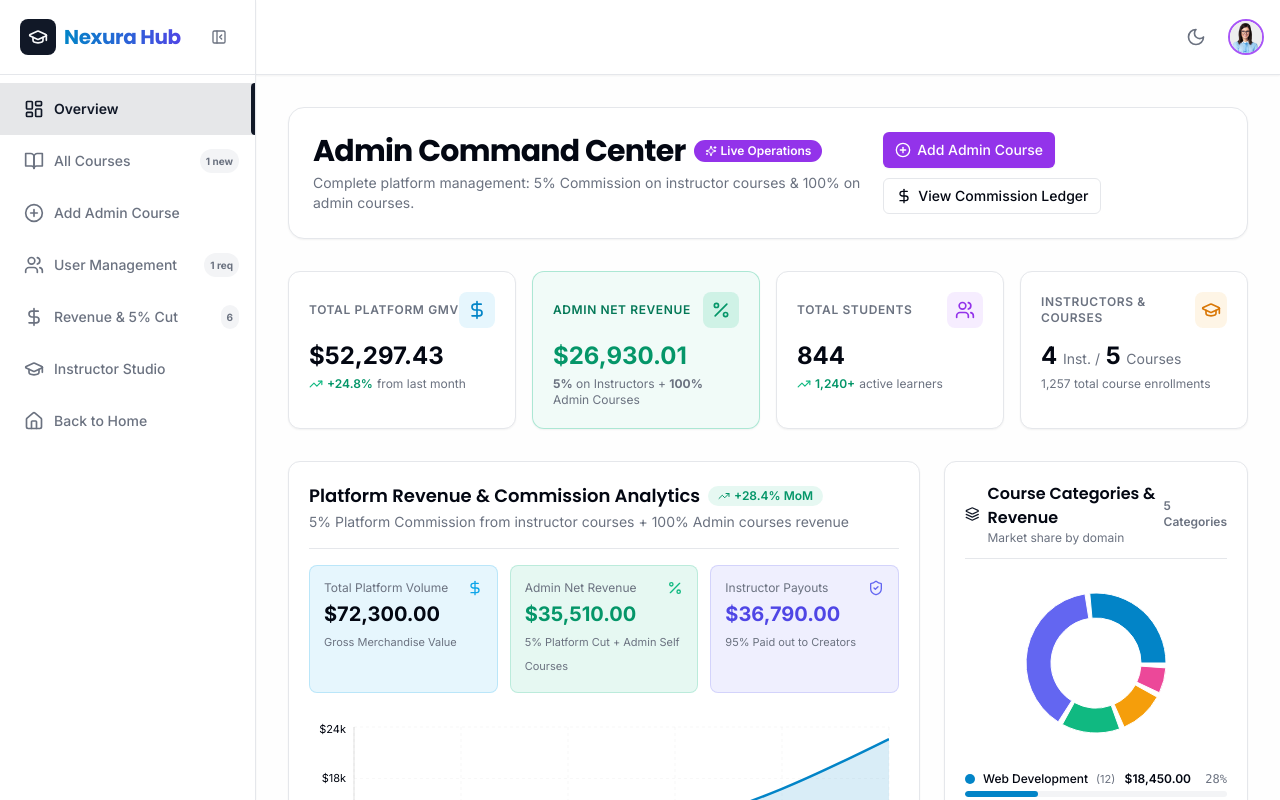
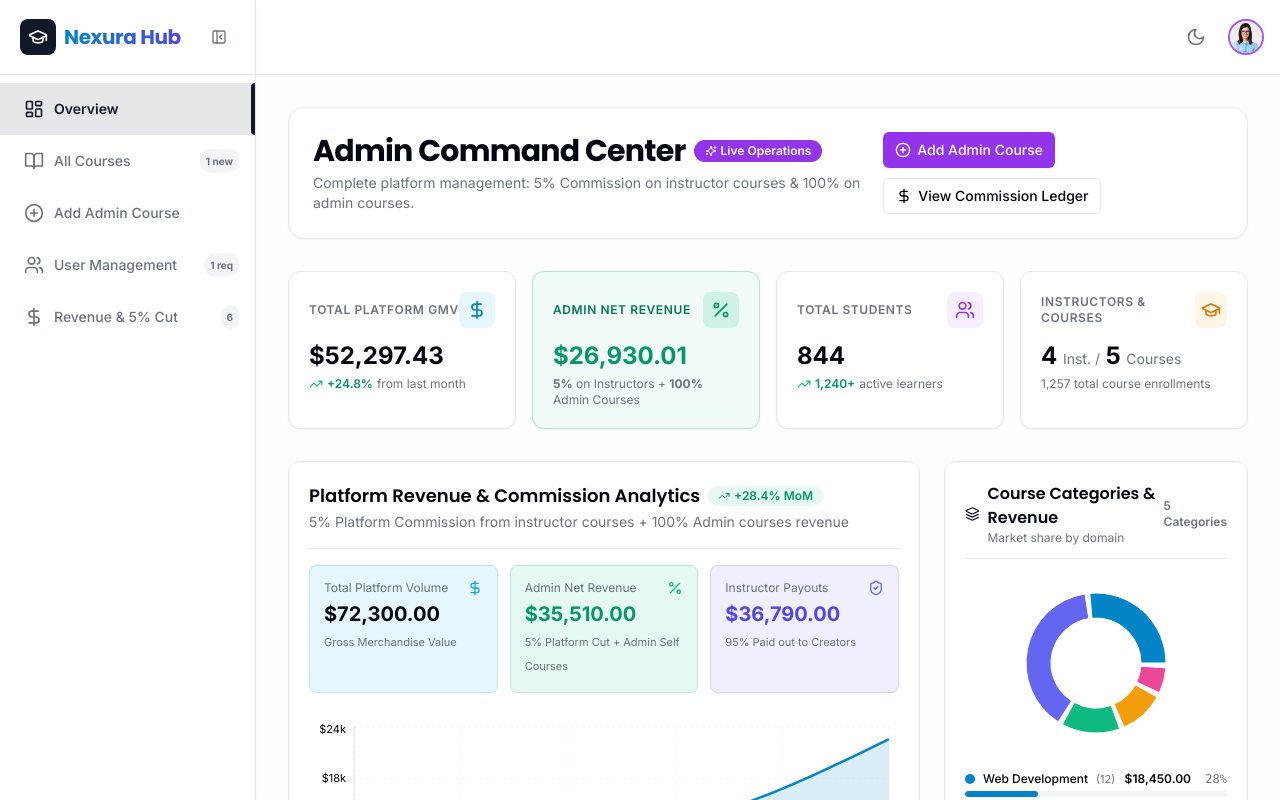
Before and after one commit to Rakibul12356/Nexura-Hub, a React (Vite) app: page /admin in a window 1280 px wide. Shown: the top 800 px of the page. Built offline with nearby package versions, Linux system fonts and the light colour scheme; the HTML template or start-up script is replaced by a standard one.

Commit message:
feat: implement admin dashboard navigation, sidebar, and navbar components

```diff
--- a/src/components/admin/admin-navbar.tsx
+++ b/src/components/admin/admin-navbar.tsx
@@ -66,27 +66,6 @@ export const AdminNavbar: React.FC = () => {
               </div>
             </div>
             <DropdownMenuSeparator />
-            <DropdownMenuItem asChild>
-              <Link to="/admin" className="cursor-pointer">
-                Admin Overview
-              </Link>
-            </DropdownMenuItem>
-            <DropdownMenuItem asChild>
-              <Link to="/admin/courses" className="cursor-pointer">
-                Course Catalog
-              </Link>
-            </DropdownMenuItem>
-            <DropdownMenuItem asChild>
-              <Link to="/admin/users" className="cursor-pointer">
-                User Management
-              </Link>
-            </DropdownMenuItem>
-            <DropdownMenuItem asChild>
-              <Link to="/dashboard" className="cursor-pointer">
-                Instructor Studio
-              </Link>
-            </DropdownMenuItem>
-            <DropdownMenuSeparator />
             <DropdownMenuItem
               onClick={handleLogout}
               className="text-destructive focus:text-destructive cursor-pointer"
--- a/src/components/admin/admin-sidebar.tsx
+++ b/src/components/admin/admin-sidebar.tsx
@@ -53,16 +53,6 @@ export const AdminSidebar: React.FC = () => {
       href: "/admin/revenue",
       badge: transactions.length,
     },
-    {
-      icon: GraduationCap,
-      label: "Instructor Studio",
-      href: "/dashboard",
-    },
-    {
-      icon: Home,
-      label: "Back to Home",
-      href: "/",
-    },
   ];
 
   return (
--- a/src/components/dashboard/sidebar-routes.tsx
+++ b/src/components/dashboard/sidebar-routes.tsx
@@ -41,11 +41,6 @@ export const SidebarRoutes: React.FC = () => {
       label: "Quiz Sets",
       href: "/dashboard/quiz-sets",
     },
-    {
-      icon: Home,
-      label: "Back to Home",
-      href: "/",
-    },
   ];
 
   return (
```
